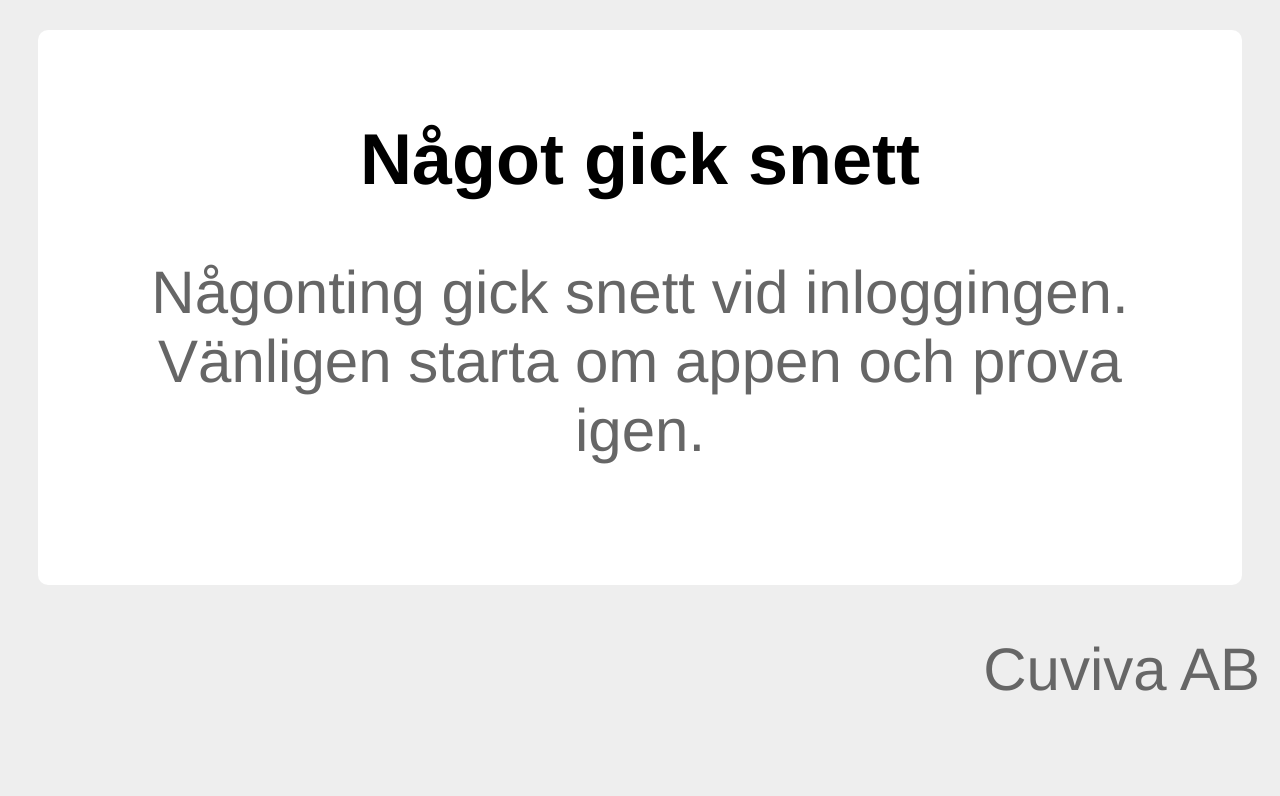
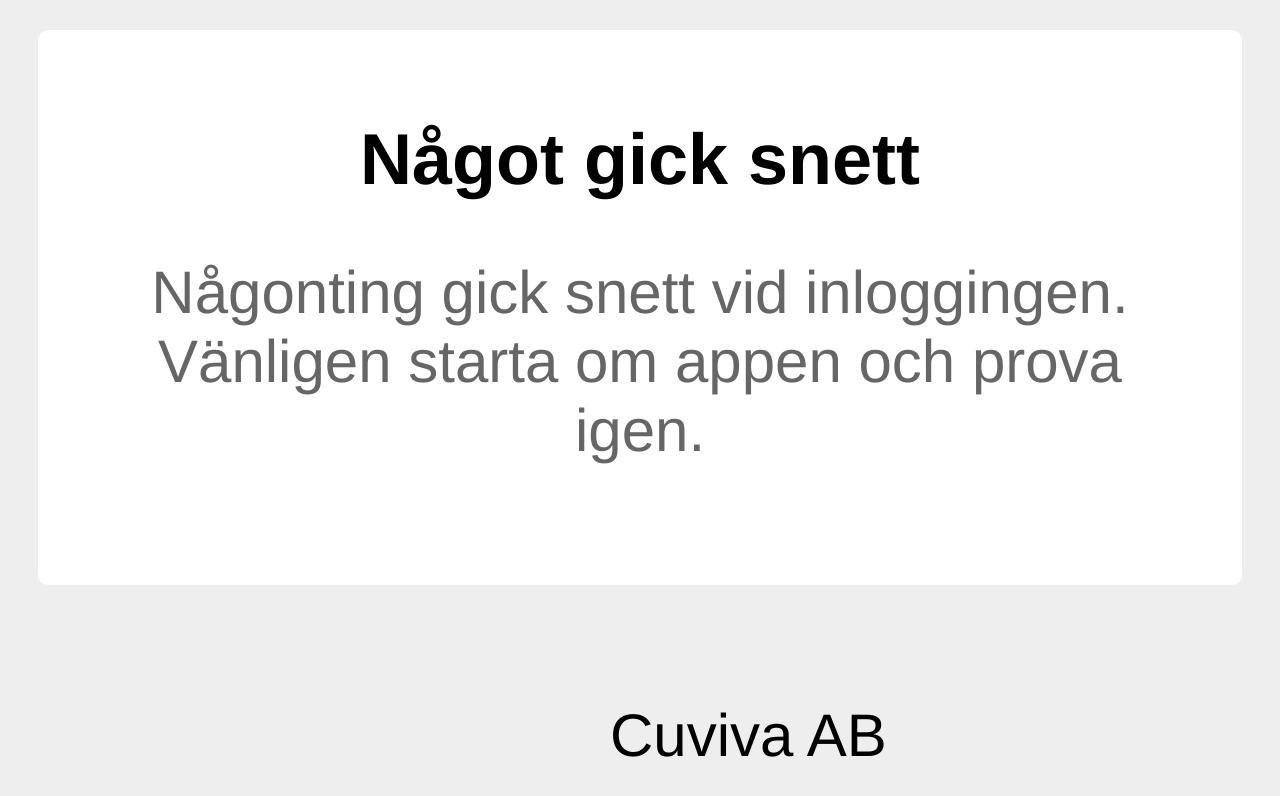
Before and after one commit to MrZeb/CurityErrorPage, a plain HTML site: page index.html in a window 1280 px wide. Drawn offline with Linux system fonts and the light colour scheme.

Commit message:
Update index.html

```diff
--- a/index.html
+++ b/index.html
@@ -25,8 +25,10 @@
       }
       .watermark {
         position: absolute;
-        right: 0px;
-        text-align: right;
+        bottom: 10px;
+        right: 10px;
+        width: 50%;
+        color: #000;
       }
       p {
         font-weight: normal;
```
